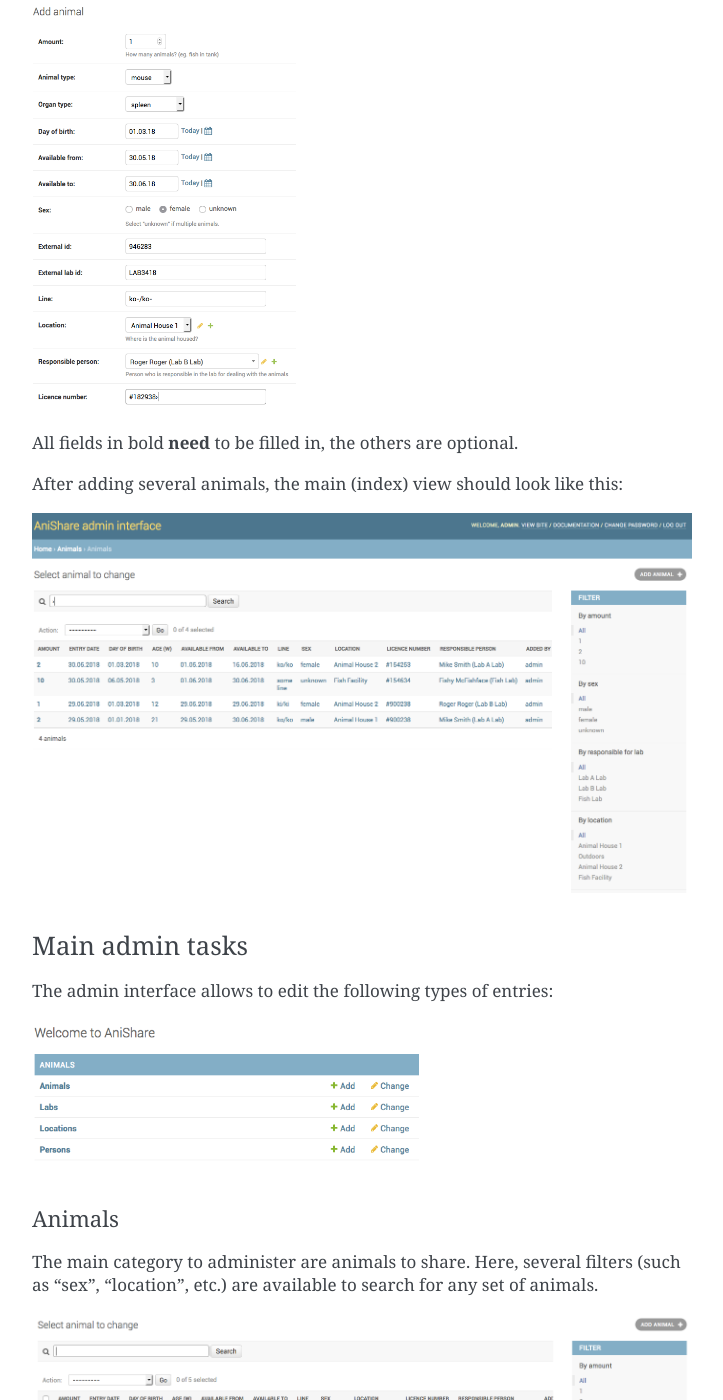
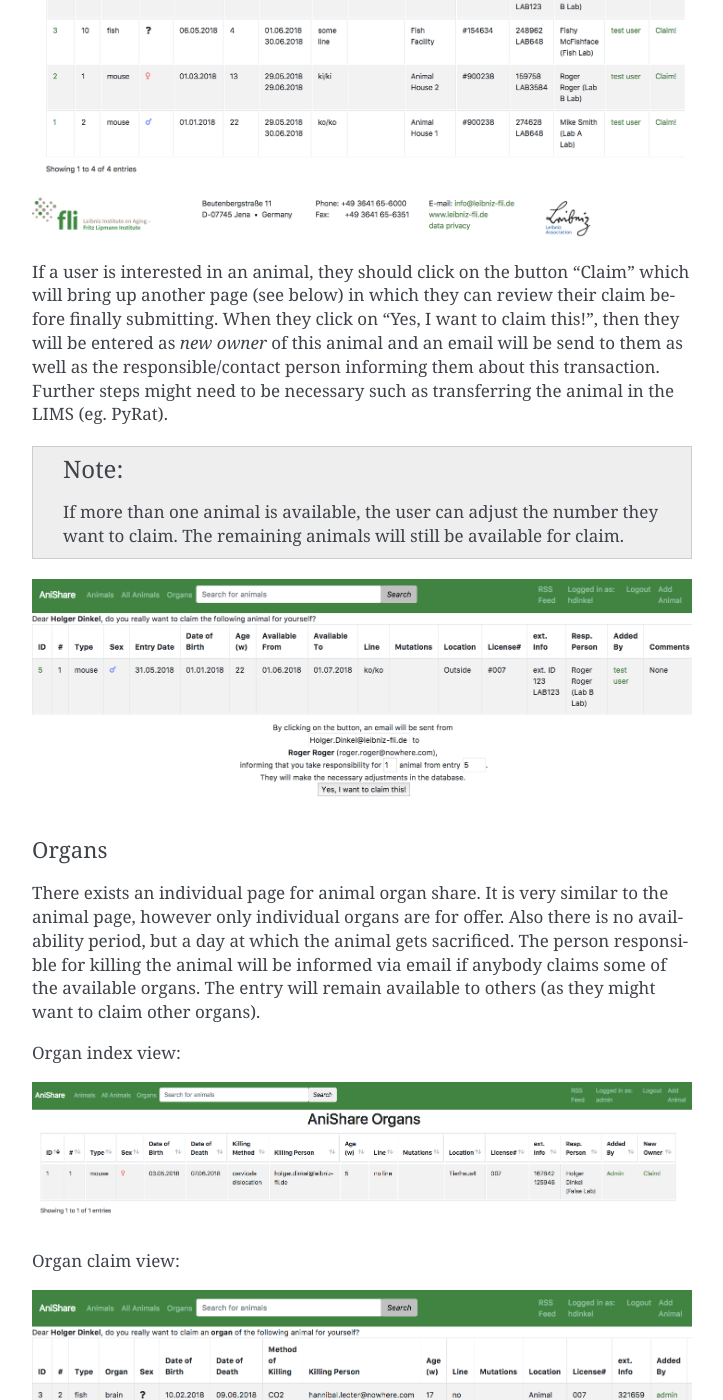
Before and after one commit to mohnbroetchen2/AniShare, a Sphinx documentation site: the page built from doc/index.rst, in a window 1280 px wide and 1400 px high, scrolled down 4265 px. Shown: the whole window, without its empty margins (388-1111 px from the left). Built offline with Sphinx 7.4.7, drawn with Linux system fonts in a browser that asks for light colours; the version number could not be read and is left out; some of the changed text lies outside the part shown.

Commit message:
DOCU: replace images with new headers (organs added)

```diff
--- a/doc/index.rst
+++ b/doc/index.rst
@@ -25,7 +25,7 @@
 Anishare is a simple database of animals offered for reuse and a easy way to claim an animal with
 automatic generation of email messages as well as an RSS feed for updates.
 
-.. image:: img/anishare_index_view.png
+.. image:: img/anishare_index.png
 
 At the moment, the software/database is geared towards handling of mice, however, it can be adjusted
 to handle any kind of research animal.
@@ -114,6 +114,58 @@
 "Add Animal" top right) and is meant for *animal managers* only.
 The **claim** method is via the normal web interface and is meant for normal users (who need to be
 authenticated, though).
+
+Main user interface
+^^^^^^^^^^^^^^^^^^^
+
+Animals
+"""""""
+
+The main user-facing site is the list of animals to be shared. A user can browse this list, sort it
+via the headers or search for a term using the search bar.
+
+.. image:: img/anishare_index.png
+
+If a user is interested in an animal, they should click on the button "Claim" which will bring up
+another page (see below) in which they can review their claim before finally submitting. When they
+click on "Yes, I want to claim this!", then they will be entered as *new owner* of this animal and
+an email will be send to them as well as the responsible/contact person informing them about this
+transaction. Further steps might need to be necessary such as transferring the animal in the LIMS
+(eg. PyRat).
+
+.. Note:: If more than one animal is available, the user can adjust the number they want to claim.
+          The remaining animals will still be available for claim.
+
+.. image:: img/anishare_claim.png
+
+Organs
+""""""
+
+There exists an individual page for animal organ share. It is very similar to the animal page,
+however only individual organs are for offer. Also there is no availability period, but a day at
+which the animal gets sacrificed. The person responsible for killing the animal will be informed via
+email if anybody claims some of the available organs. The entry will remain available to others (as
+they might want to claim other organs).
+
+Organ index view:
+
+.. image:: img/organs_index.png
+
+Organ claim view:
+
+.. image:: img/organs_claim.png
+
+
+RSS Feed
+""""""""
+
+An RSS feed containing the latest ten animals and organs is automatically generated and can be found at
+`/animals/feed`. Users can subscribe (Most email clients allow the subscription
+to RSS feeds) to this feed to stay up-to-date with the animal catalogue. By clicking on a link in
+the feed, they are directed to the claim page of the individual animal/organ.
+
+.. image:: img/anishare_rss_feed.png
+   :width: 50%
 
 
 Main animal manager tasks
@@ -232,38 +284,6 @@
     pip install -r requirements.txt
 
 
-Main user interface
-^^^^^^^^^^^^^^^^^^^
-
-The main user-facing site is the list of animals to be shared. A user can browse this list, sort it
-via the headers or search for a term using the search bar.
-
-.. image:: img/anishare_index.png
-
-If a user is interested in an animal, they should click on the button "Claim" which will bring up
-another page (see below) in which they can review their claim before finally submitting. When they
-click on "Yes, I want to claim this!", then they will be entered as *new owner* of this animal and
-an email will be send to them as well as the responsible/contact person informing them about this
-transaction. Further steps might need to be necessary such as transferring the animal in the LIMS
-(eg. PyRat).
-
-.. Note:: If more than one animal is available, the user can adjust the number they want to claim.
-          The remaining animals will still be available for claim.
-
-.. image:: img/anishare_claim.png
-
-RSS Feed
-""""""""
-
-An RSS feed containing the latest ten animals is automatically generated and can be found at
-`/animals/feed`. Users can subscribe (Most email clients allow the subscription
-to RSS feeds) to this feed to stay up-to-date with the animal catalogue. By clicking on a link in
-the feed, they are directed to the claim page of the individual animal.
-
-.. image:: img/anishare_rss_feed.png
-   :width: 50%
-
-
 API documentation
 ==================
 
```
Also changed, not shown: doc/img/admin_empty.png, doc/img/admin_overview.png, doc/img/admin_overview_manager.png, doc/img/anishare_claim.png, doc/img/anishare_index.png, doc/img/anishare_index_highlight.png, doc/img/anishare_index_view.png (deleted), doc/img/organs_claim.png (added), doc/img/organs_index.png (added).
